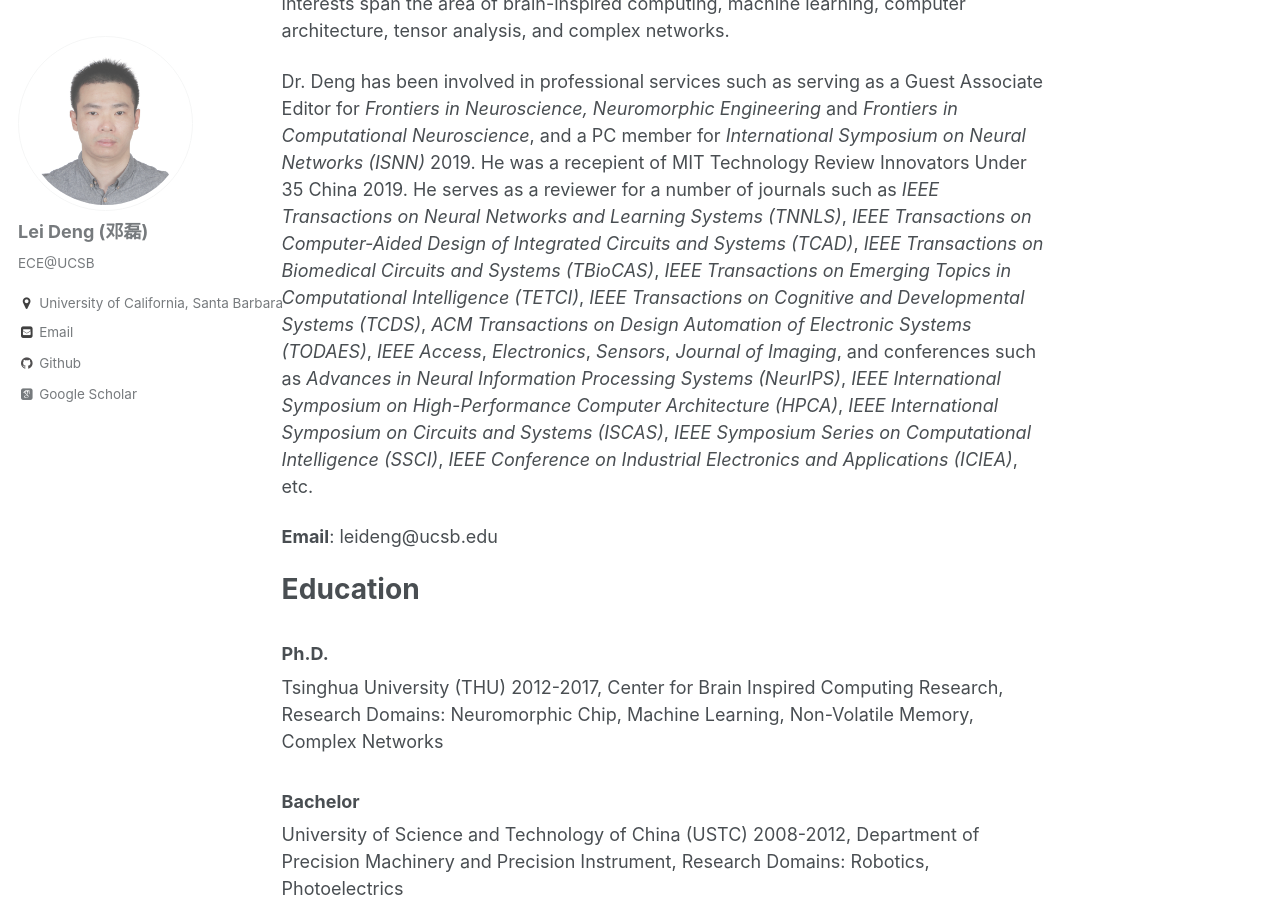
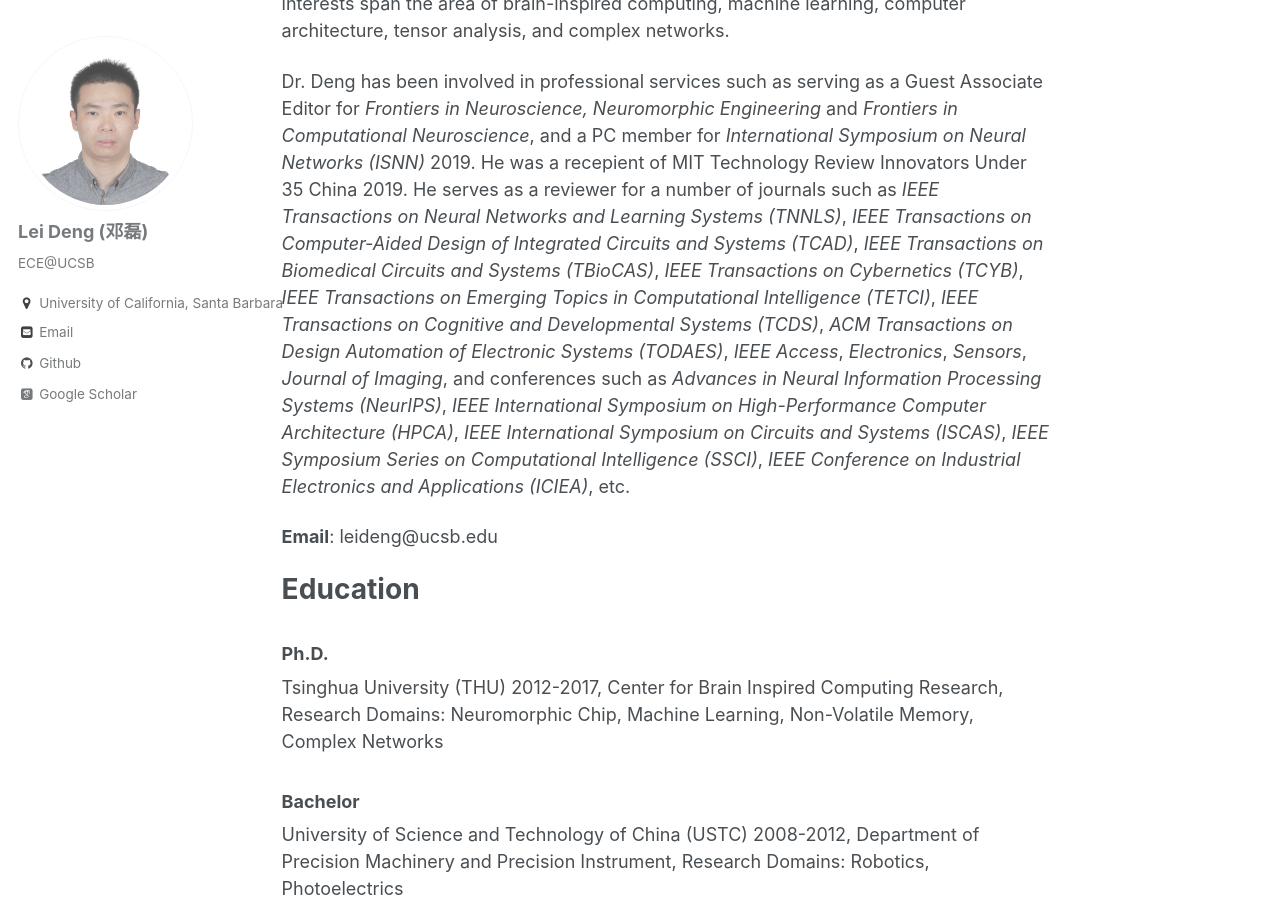
Before and after one commit to dllfei/dllfei.github.io, a Jekyll site: the page built from _pages/about.md, in a window 1280 px wide and 900 px high, scrolled down 305 px. Built offline with Jekyll 4.4.1, drawn with Linux system fonts in a browser that asks for light colours; some web fonts are replaced.

Commit message:
Update about.md

```diff
--- a/_pages/about.md
+++ b/_pages/about.md
@@ -10,7 +10,7 @@ redirect_from:
 
 Lei Deng received his B.E. degree and Ph.D. degree from University of Science and Technology of China, Hefei, China, and Tsinghua University, Beijing, China, in 2012 and 2017, respectively. He is currently a Postdoctoral Fellow working with Professor Yuan Xie at [Scalable Energy-Efficient Architecture Lab (SEAL)](https://seal.ece.ucsb.edu/), Department of Electrical and Computer Engineering, University of California, Santa Barbara, CA, USA. His research interests span the area of brain-inspired computing, machine learning, computer architecture, tensor analysis, and complex networks.
 
-Dr. Deng has been involved in professional services such as serving as a Guest Associate Editor for *Frontiers in Neuroscience, Neuromorphic Engineering* and *Frontiers in Computational Neuroscience*, and a PC member for *International Symposium on Neural Networks (ISNN)* 2019. He was a recepient of MIT Technology Review Innovators Under 35 China 2019. He serves as a reviewer for a number of journals such as *IEEE Transactions on Neural Networks and Learning Systems (TNNLS)*, *IEEE Transactions on Computer-Aided Design of Integrated Circuits and Systems (TCAD)*, *IEEE Transactions on Biomedical Circuits and Systems (TBioCAS)*, *IEEE Transactions on Emerging Topics in Computational Intelligence (TETCI)*, *IEEE Transactions on Cognitive and Developmental Systems (TCDS)*, *ACM Transactions on Design Automation of Electronic Systems (TODAES)*, *IEEE Access*, *Electronics*, *Sensors*, *Journal of Imaging*, and conferences such as *Advances in Neural Information Processing Systems (NeurIPS)*, *IEEE International Symposium on High-Performance Computer Architecture (HPCA)*, *IEEE International Symposium on Circuits and Systems (ISCAS)*, *IEEE Symposium Series on Computational Intelligence (SSCI)*, *IEEE Conference on Industrial Electronics and Applications (ICIEA)*, etc.
+Dr. Deng has been involved in professional services such as serving as a Guest Associate Editor for *Frontiers in Neuroscience, Neuromorphic Engineering* and *Frontiers in Computational Neuroscience*, and a PC member for *International Symposium on Neural Networks (ISNN)* 2019. He was a recepient of MIT Technology Review Innovators Under 35 China 2019. He serves as a reviewer for a number of journals such as *IEEE Transactions on Neural Networks and Learning Systems (TNNLS)*, *IEEE Transactions on Computer-Aided Design of Integrated Circuits and Systems (TCAD)*, *IEEE Transactions on Biomedical Circuits and Systems (TBioCAS)*, *IEEE Transactions on Cybernetics (TCYB)*, *IEEE Transactions on Emerging Topics in Computational Intelligence (TETCI)*, *IEEE Transactions on Cognitive and Developmental Systems (TCDS)*, *ACM Transactions on Design Automation of Electronic Systems (TODAES)*, *IEEE Access*, *Electronics*, *Sensors*, *Journal of Imaging*, and conferences such as *Advances in Neural Information Processing Systems (NeurIPS)*, *IEEE International Symposium on High-Performance Computer Architecture (HPCA)*, *IEEE International Symposium on Circuits and Systems (ISCAS)*, *IEEE Symposium Series on Computational Intelligence (SSCI)*, *IEEE Conference on Industrial Electronics and Applications (ICIEA)*, etc.
 
 **Email**: leideng@ucsb.edu
 
```
